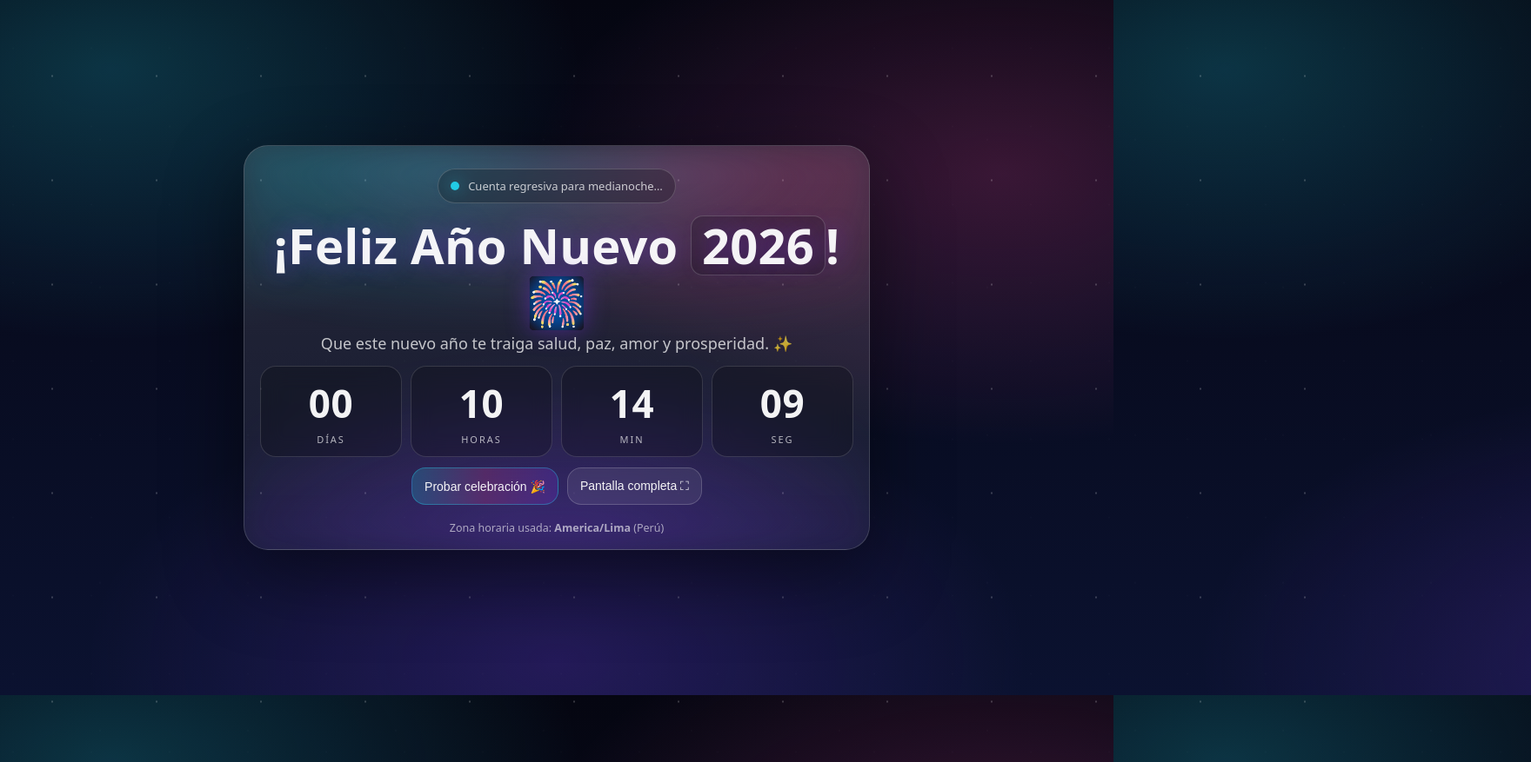
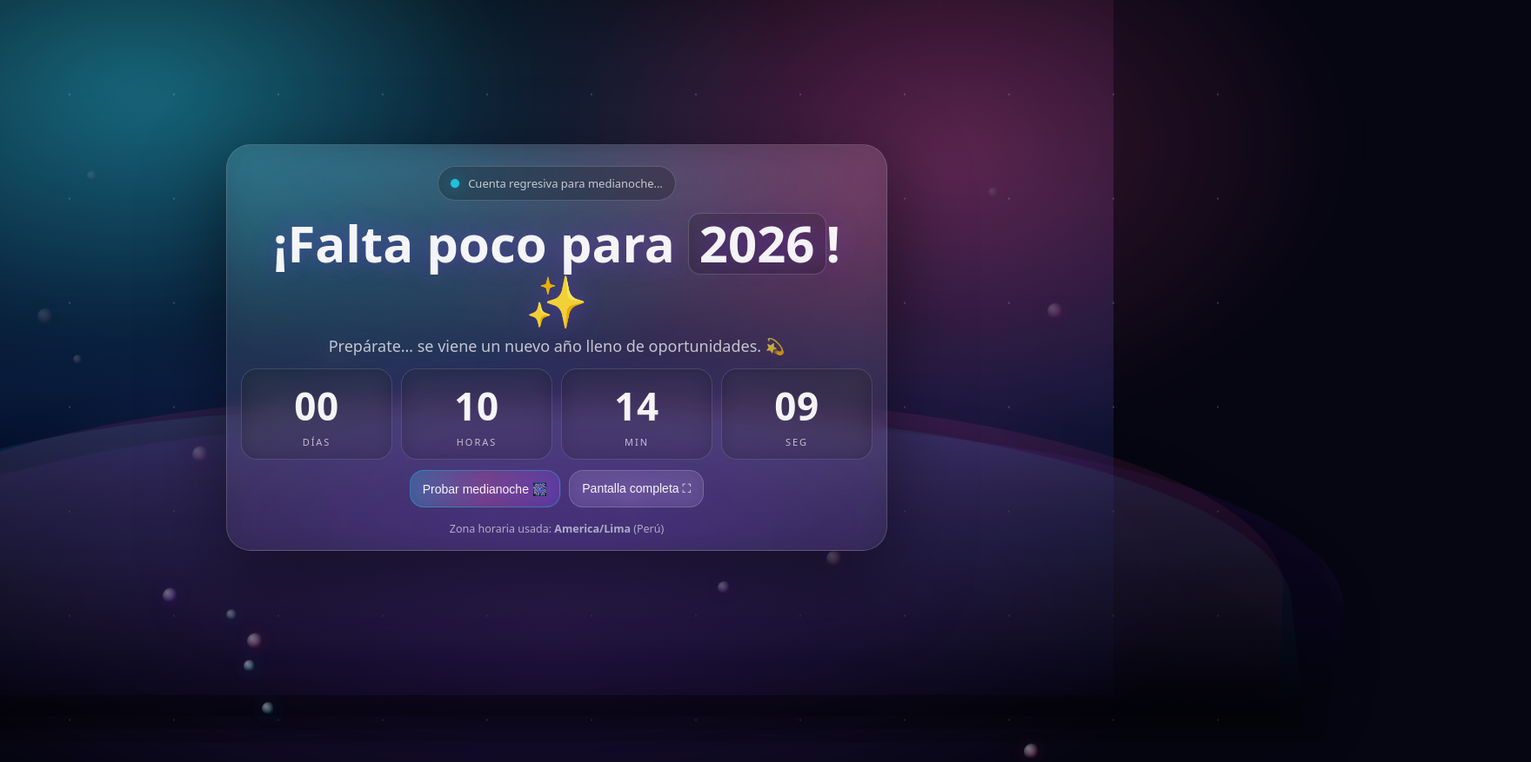
Before and after one commit to jcckirito/feliz-ano-nuevo, a plain HTML site: page index.html in a window 1280 px wide. Shown: the top 877 px of the page at 87% size, 1760 px wide, since content can reach past the window. After the commit the page ends 800 px from the top, so only its background shows below. Drawn offline with Linux system fonts and the light colour scheme.

Commit message:
Replace New Year countdown with countdown to midnight

```diff
--- a/index.html
+++ b/index.html
@@ -3,91 +3,204 @@
 <head>
   <meta charset="utf-8" />
   <meta name="viewport" content="width=device-width,initial-scale=1,viewport-fit=cover" />
-  <title>Feliz Año Nuevo</title>
+  <title>Cuenta regresiva - Año Nuevo</title>
   <style>
     :root{
-      --bg1:#050611; --bg2:#0b1230;
-      --glass:rgba(255,255,255,.10);
-      --stroke:rgba(255,255,255,.16);
-      --text:rgba(255,255,255,.95);
-      --muted:rgba(255,255,255,.74);
+      --text: rgba(255,255,255,.95);
+      --muted: rgba(255,255,255,.72);
+      --stroke: rgba(255,255,255,.16);
+      --glass: rgba(255,255,255,.10);
     }
-    *{box-sizing:border-box}
+    *{ box-sizing:border-box; }
+    html,body{ height:100%; }
     body{
-      margin:0; min-height:100vh; color:var(--text);
+      margin:0;
       font-family: system-ui,-apple-system,Segoe UI,Roboto,Arial,sans-serif;
-      background:
-        radial-gradient(900px 520px at 10% 10%, rgba(34,211,238,.22), transparent 60%),
-        radial-gradient(900px 520px at 90% 25%, rgba(236,72,153,.22), transparent 60%),
-        radial-gradient(900px 520px at 50% 95%, rgba(124,58,237,.22), transparent 60%),
-        linear-gradient(180deg, var(--bg1), var(--bg2));
+      color:var(--text);
       overflow:hidden;
+      background:#060612;
     }
 
-    /* Estrellas + brillo */
+    /* ===== Fondo animado (auroras + estrellas) ===== */
+    .bg{
+      position:fixed; inset:0;
+      background:
+        radial-gradient(1200px 700px at 15% 15%, rgba(34,211,238,.22), transparent 60%),
+        radial-gradient(1000px 700px at 85% 25%, rgba(236,72,153,.20), transparent 60%),
+        radial-gradient(1200px 800px at 50% 95%, rgba(124,58,237,.22), transparent 60%),
+        linear-gradient(180deg, #060612, #071232 55%, #040617);
+      pointer-events:none;
+    }
+    .aurora{
+      position:fixed; inset:-40%;
+      background:
+        radial-gradient(closest-side at 30% 30%, rgba(34,211,238,.35), transparent 62%),
+        radial-gradient(closest-side at 70% 35%, rgba(236,72,153,.25), transparent 62%),
+        radial-gradient(closest-side at 50% 70%, rgba(124,58,237,.30), transparent 65%);
+      filter: blur(26px);
+      opacity:.85;
+      animation: floatAurora 12s ease-in-out infinite alternate;
+      pointer-events:none;
+      mix-blend-mode: screen;
+    }
+    @keyframes floatAurora{
+      from{ transform: translate3d(-2%, -1%, 0) scale(1.02) rotate(-2deg); }
+      to  { transform: translate3d( 2%,  1%, 0) scale(1.08) rotate( 2deg); }
+    }
+
     .stars, .stars:before, .stars:after{
-      position:absolute; inset:-240px; content:"";
+      position:fixed; inset:-220px;
+      content:"";
       background-image: radial-gradient(#fff 1px, transparent 1px);
       background-size: 120px 120px;
-      opacity:.20;
-      animation: drift 40s linear infinite;
+      opacity:.18;
+      animation: drift 42s linear infinite;
       pointer-events:none;
-      filter: drop-shadow(0 0 6px rgba(255,255,255,.18));
+      filter: drop-shadow(0 0 6px rgba(255,255,255,.12));
     }
-    .stars:before{ background-size: 170px 170px; opacity:.14; animation-duration: 60s; }
-    .stars:after { background-size: 90px 90px;  opacity:.10; animation-duration: 85s; }
-    @keyframes drift { from{ transform: translateY(0);} to{ transform: translateY(220px);} }
+    .stars:before{ background-size: 160px 160px; opacity:.12; animation-duration: 62s; }
+    .stars:after { background-size: 90px  90px;  opacity:.09; animation-duration: 86s; }
+    @keyframes drift{ from{ transform: translateY(0);} to{ transform: translateY(240px);} }
 
-    .wrap{
-      min-height:100vh; display:grid; place-items:center;
-      padding: 18px;
+    /* ===== Paisaje (montañas) ===== */
+    .scene{
+      position:fixed; inset:0;
+      pointer-events:none;
+    }
+    .mountains{
+      position:absolute; left:0; right:0; bottom:-2px;
+      height: 46vh;
+      opacity:.95;
+      transform: translateZ(0);
+    }
+    .m1, .m2, .m3{
+      position:absolute; left:-10%; right:-10%;
+      height:100%;
+      background: linear-gradient(180deg, rgba(255,255,255,.08), rgba(0,0,0,.25));
+      filter: drop-shadow(0 16px 40px rgba(0,0,0,.35));
+      border-top-left-radius: 40% 55%;
+      border-top-right-radius: 45% 60%;
+      transform-origin: center bottom;
+    }
+    .m1{
+      bottom:-14%;
+      transform: skewX(-8deg) scaleX(1.15);
+      opacity:.55;
+      background: linear-gradient(180deg, rgba(124,58,237,.22), rgba(0,0,0,.35));
+    }
+    .m2{
+      bottom:-10%;
+      transform: skewX(6deg) scaleX(1.12);
+      opacity:.70;
+      background: linear-gradient(180deg, rgba(34,211,238,.18), rgba(0,0,0,.32));
+    }
+    .m3{
+      bottom:-6%;
+      transform: skewX(-2deg) scaleX(1.08);
+      opacity:.85;
+      background: linear-gradient(180deg, rgba(236,72,153,.16), rgba(0,0,0,.30));
     }
 
+    /* ===== Globos/Luces flotando ===== */
+    .floaters{
+      position:fixed; inset:0;
+      pointer-events:none;
+      opacity:.75;
+    }
+    .floater{
+      position:absolute;
+      width:14px; height:14px;
+      border-radius:999px;
+      background: radial-gradient(circle at 30% 30%, rgba(255,255,255,.9), rgba(255,255,255,.0) 60%),
+                  radial-gradient(circle at 50% 50%, rgba(34,211,238,.7), rgba(34,211,238,.0) 70%);
+      box-shadow: 0 0 22px rgba(34,211,238,.35);
+      animation: rise linear infinite;
+      filter: blur(.1px);
+    }
+    .floater.pink{
+      background: radial-gradient(circle at 30% 30%, rgba(255,255,255,.85), rgba(255,255,255,.0) 60%),
+                  radial-gradient(circle at 50% 50%, rgba(236,72,153,.7), rgba(236,72,153,.0) 70%);
+      box-shadow: 0 0 22px rgba(236,72,153,.30);
+    }
+    .floater.violet{
+      background: radial-gradient(circle at 30% 30%, rgba(255,255,255,.85), rgba(255,255,255,.0) 60%),
+                  radial-gradient(circle at 50% 50%, rgba(124,58,237,.75), rgba(124,58,237,.0) 70%);
+      box-shadow: 0 0 22px rgba(124,58,237,.32);
+    }
+    @keyframes rise{
+      from{ transform: translate3d(0, 22vh, 0); opacity: 0; }
+      10% { opacity: .9; }
+      to  { transform: translate3d(0, -110vh, 0); opacity: 0; }
+    }
+
+    /* ===== UI tarjeta ===== */
+    .wrap{
+      position:relative;
+      min-height:100vh;
+      display:grid;
+      place-items:center;
+      padding: 18px;
+      z-index:2;
+    }
     .card{
-      width:min(720px, 100%);
+      width:min(760px, 100%);
       border-radius: 28px;
       border:1px solid var(--stroke);
       background: linear-gradient(180deg, rgba(255,255,255,.12), rgba(255,255,255,.06));
-      box-shadow: 0 30px 90px rgba(0,0,0,.48);
+      box-shadow: 0 30px 90px rgba(0,0,0,.50);
       overflow:hidden;
       position:relative;
+      backdrop-filter: blur(12px);
     }
     .card:before{
-      content:""; position:absolute; inset:-2px;
+      content:"";
+      position:absolute; inset:-2px;
       background:
-        radial-gradient(700px 350px at 30% 0%, rgba(34,211,238,.30), transparent 60%),
-        radial-gradient(700px 350px at 70% 5%, rgba(236,72,153,.28), transparent 60%),
-        radial-gradient(820px 420px at 50% 105%, rgba(124,58,237,.30), transparent 60%);
+        radial-gradient(900px 450px at 30% 0%, rgba(34,211,238,.28), transparent 60%),
+        radial-gradient(900px 450px at 70% 0%, rgba(236,72,153,.22), transparent 60%),
+        radial-gradient(900px 500px at 50% 110%, rgba(124,58,237,.25), transparent 60%);
       filter: blur(18px);
-      opacity:.95;
+      opacity:.9;
       pointer-events:none;
     }
 
-    /* Fuegos/Confetti canvas */
-    #fx{ position:absolute; inset:0; pointer-events:none; }
+    #fx{
+      position:absolute; inset:0;
+      pointer-events:none;
+      z-index:1;
+    }
 
-    .content{ position:relative; padding: 26px 18px 18px; text-align:center; }
+    .content{
+      position:relative;
+      padding: 24px 16px 16px;
+      text-align:center;
+      z-index:2;
+    }
+
     .pill{
       display:inline-flex; gap:10px; align-items:center;
       padding: 10px 14px;
-      border-radius: 999px;
+      border-radius:999px;
       border:1px solid rgba(255,255,255,.18);
       background: rgba(0,0,0,.22);
       color: var(--muted);
-      backdrop-filter: blur(10px);
       font-size: 13px;
     }
-    .spark{
+    .dot{
       width:10px; height:10px; border-radius:999px;
       background: rgba(34,211,238,.95);
       box-shadow: 0 0 18px rgba(34,211,238,.55);
+      animation: pulse 1.6s ease-in-out infinite;
+    }
+    @keyframes pulse{
+      0%,100%{ transform:scale(1); opacity:.9; }
+      50%{ transform:scale(1.25); opacity:1; }
     }
 
     h1{
-      margin: 14px 0 8px;
-      font-size: clamp(34px, 7.5vw, 56px);
+      margin: 14px 0 10px;
+      font-size: clamp(34px, 7.5vw, 58px);
       line-height: 1.05;
-      letter-spacing: .2px;
       text-shadow: 0 0 28px rgba(124,58,237,.45);
     }
     .year{
@@ -96,8 +209,9 @@
       border-radius: 14px;
       border: 1px solid rgba(255,255,255,.18);
       background: rgba(0,0,0,.18);
-      font-weight: 800;
+      font-weight: 900;
     }
+
     .subtitle{
       margin: 0 auto 14px;
       max-width: 65ch;
@@ -105,12 +219,11 @@
       font-size: clamp(15px, 4vw, 18px);
     }
 
-    /* Contador estilo “tarjeta grande” para celular */
-    .countWrap{
-      margin: 14px 0 12px;
+    .count{
       display:grid;
       gap: 10px;
       grid-template-columns: repeat(4, minmax(0,1fr));
+      margin: 14px 0 12px;
     }
     .box{
       background: rgba(0,0,0,.22);
@@ -132,7 +245,13 @@
       color: rgba(255,255,255,.68);
     }
 
-    .actions{ display:flex; gap:10px; justify-content:center; flex-wrap:wrap; margin-top: 10px; }
+    .actions{
+      display:flex;
+      gap:10px;
+      justify-content:center;
+      flex-wrap:wrap;
+      margin-top: 10px;
+    }
     button{
       border: 1px solid rgba(255,255,255,.18);
       background: rgba(255,255,255,.08);
@@ -151,38 +270,53 @@
     }
 
     .footer{
-      position:relative;
       padding: 0 16px 16px;
       text-align:center;
       font-size: 12.5px;
       color: rgba(255,255,255,.60);
+      position:relative;
+      z-index:2;
     }
 
     /* Mejor en pantallas pequeñas */
     @media (max-width: 420px){
-      .countWrap{ grid-template-columns: repeat(2, minmax(0,1fr)); }
+      .count{ grid-template-columns: repeat(2, minmax(0,1fr)); }
       .content{ padding: 22px 14px 14px; }
     }
   </style>
 </head>
 
 <body>
+  <div class="bg"></div>
+  <div class="aurora"></div>
   <div class="stars"></div>
+
+  <div class="scene">
+    <div class="mountains" id="mountains">
+      <div class="m1"></div>
+      <div class="m2"></div>
+      <div class="m3"></div>
+    </div>
+  </div>
+
+  <div class="floaters" id="floaters"></div>
 
   <div class="wrap">
     <div class="card">
       <canvas id="fx"></canvas>
 
       <div class="content">
-        <div class="pill"><span class="spark"></span><span id="status">Cuenta regresiva para medianoche…</span></div>
+        <div class="pill"><span class="dot"></span><span id="status">Cuenta regresiva para medianoche…</span></div>
 
-        <h1>¡Feliz Año Nuevo <span class="year" id="yearTxt"></span>! 🎆</h1>
+        <h1 id="title">
+          ¡Falta poco para <span class="year" id="yearTxt"></span>! ✨
+        </h1>
 
         <div class="subtitle" id="msg">
-          Que este nuevo año te traiga salud, paz, amor y prosperidad. ✨
+          Prepárate… se viene un nuevo año lleno de oportunidades. 💫
         </div>
 
-        <div class="countWrap" aria-label="Contador">
+        <div class="count" aria-label="Contador">
           <div class="box"><div class="num" id="d">00</div><div class="lbl">Días</div></div>
           <div class="box"><div class="num" id="h">00</div><div class="lbl">Horas</div></div>
           <div class="box"><div class="num" id="m">00</div><div class="lbl">Min</div></div>
@@ -190,7 +324,7 @@
         </div>
 
         <div class="actions">
-          <button class="primary" id="btnTest">Probar celebración 🎉</button>
+          <button class="primary" id="btnTest">Probar medianoche 🎆</button>
           <button id="btnFullscreen">Pantalla completa ⛶</button>
         </div>
       </div>
@@ -201,14 +335,15 @@
 
   <script>
     // ===== PERSONALIZA AQUÍ =====
-    const PARA = "";            // Ej: "Para: Familia Urrutia"
-    const MENSAJE_EXTRA = "";   // Ej: "Gracias por acompañarnos este año ❤️"
+    const PARA = "";               // Ej: "Para mi familia ❤️"
+    const MENSAJE_NOCHE = "Que este nuevo año te traiga mucha salud, trabajo, dinero, paz y prosperidad. Que todo lo bueno se multiplique y que nunca falte la alegría. ¡Vamos con todo! ✨";
+    const FIRMA = "";              // Ej: "— Hugo"
     const timeZone = "America/Lima";
 
     const $ = (id) => document.getElementById(id);
     const pad2 = (n) => String(n).padStart(2, "0");
 
-    // Ahora en hora Perú (sin depender del reloj del navegador en otra TZ)
+    // ===== Reloj en hora Perú =====
     function nowInTZ() {
       const parts = new Intl.DateTimeFormat("en-US", {
         timeZone,
@@ -221,7 +356,6 @@
       const hh = +get("hour"), mm = +get("minute"), ss = +get("second");
       return new Date(y, mo-1, da, hh, mm, ss);
     }
-
     function nextMidnight() {
       const n = nowInTZ();
       const t = new Date(n);
@@ -230,7 +364,43 @@
       return t;
     }
 
-    // ===== EFECTO CONFETTI (más intenso) =====
+    // ===== Paisaje con parallax suave =====
+    const mountains = $("mountains");
+    window.addEventListener("deviceorientation", (e) => {
+      // en algunos celulares funciona, en otros no; si no, no pasa nada
+      const x = (e.gamma || 0) / 45; // -1 a 1 aprox
+      mountains.style.transform = `translate3d(${x * 10}px, 0, 0)`;
+    });
+
+    // ===== Luces/Globos flotando =====
+    function makeFloaters() {
+      const holder = $("floaters");
+      holder.innerHTML = "";
+      const count = 18;
+      for (let i=0;i<count;i++){
+        const el = document.createElement("div");
+        el.className = "floater";
+        const r = Math.random();
+        if (r < .33) el.classList.add("pink");
+        else if (r < .66) el.classList.add("violet");
+
+        const left = Math.random()*100;
+        const size = 10 + Math.random()*10;
+        const dur  = 10 + Math.random()*16;
+        const delay= Math.random()*8;
+
+        el.style.left = left + "vw";
+        el.style.bottom = (-10 - Math.random()*20) + "vh";
+        el.style.width = size + "px";
+        el.style.height= size + "px";
+        el.style.animationDuration = dur + "s";
+        el.style.animationDelay = (-delay) + "s";
+        holder.appendChild(el);
+      }
+    }
+    makeFloaters();
+
+    // ===== Confetti/Fuegos (canvas) =====
     const canvas = $("fx");
     const ctx = canvas.getContext("2d");
     let W=0, H=0, pieces=[], anim=null;
@@ -242,17 +412,17 @@
     }
     window.addEventListener("resize", resize);
 
-    function burst(count=260) {
+    function burst(count=320) {
       pieces = Array.from({length: count}, () => ({
         x: Math.random()*W,
-        y: H + 30 + Math.random()*100,
+        y: H + 40 + Math.random()*80,
         r: 4 + Math.random()*7,
         vy: -(4 + Math.random()*7),
-        vx: -2.5 + Math.random()*5,
+        vx: -2.6 + Math.random()*5.2,
         g: 0.12 + Math.random()*0.08,
         a: Math.random()*Math.PI*2,
-        va: -0.20 + Math.random()*0.40,
-        life: 240 + Math.random()*220
+        va: -0.22 + Math.random()*0.44,
+        life: 260 + Math.random()*220
       }));
     }
 
@@ -269,44 +439,46 @@
         ctx.save();
         ctx.translate(p.x, p.y);
         ctx.rotate(p.a);
-        ctx.fillStyle = `hsla(${hue}, 95%, 70%, 0.95)`;
+        ctx.fillStyle = `hsla(${hue}, 95%, 70%, 0.96)`;
         ctx.fillRect(-p.r, -p.r/2, p.r*2, p.r);
         ctx.restore();
       }
-      pieces = pieces.filter(p => p.life > 0 && p.y < H + 80);
+      pieces = pieces.filter(p => p.life > 0 && p.y < H + 90);
       if (pieces.length > 0) anim = requestAnimationFrame(draw);
     }
 
     function celebrate(auto=false) {
       cancelAnimationFrame(anim);
       resize();
-      burst(300);
+      burst(360);
       draw();
 
-      // Vibración (solo funciona en algunos celulares/navegadores)
       if (navigator.vibrate) navigator.vibrate([120, 60, 120]);
 
-      // Si es automático por medianoche, cambia el mensaje
       if (auto) {
-        $("msg").innerHTML = (PARA ? `<b>${PARA}</b><br>` : "") +
-          "¡Feliz Año Nuevo! 🎇<br>Que este año sea increíble para ti. ✨" +
-          (MENSAJE_EXTRA ? `<br><br>${MENSAJE_EXTRA}` : "");
+        $("status").textContent = "¡Ya es medianoche! 🎉";
       }
     }
 
-    // ===== UI =====
-    function setPersonal() {
+    // ===== Contenido / Texto =====
+    function setHeader() {
       const y = nowInTZ().getFullYear() + 1;
       $("yearTxt").textContent = y;
-      if (PARA || MENSAJE_EXTRA) {
-        $("msg").innerHTML =
-          (PARA ? `<b>${PARA}</b><br>` : "") +
-          "Que este nuevo año te traiga salud, paz, amor y prosperidad. ✨" +
-          (MENSAJE_EXTRA ? `<br><br>${MENSAJE_EXTRA}` : "");
-      }
     }
 
-    let alreadyCelebrated = false;
+    function showMidnightMessage() {
+      const y = nowInTZ().getFullYear(); // ya cambió el año
+      document.title = `¡Feliz Año Nuevo ${y}!`;
+
+      $("title").innerHTML = `¡Feliz Año Nuevo <span class="year">${y}</span>! 🎇`;
+      $("msg").innerHTML =
+        (PARA ? `<b>${PARA}</b><br><br>` : "") +
+        MENSAJE_NOCHE +
+        (FIRMA ? `<br><br><b>${FIRMA}</b>` : "");
+    }
+
+    // ===== Countdown =====
+    let already = false;
 
     function tick() {
       const n = nowInTZ();
@@ -314,23 +486,27 @@
       const diff = t - n;
 
       if (diff <= 0) {
-        if (!alreadyCelebrated) {
-          alreadyCelebrated = true;
-          $("status").textContent = "¡Ya es medianoche! 🎉";
-          $("d").textContent = "00"; $("h").textContent = "00";
-          $("m").textContent = "00"; $("s").textContent = "00";
-          celebrate(true); // AUTO cuando llega medianoche
+        if (!already) {
+          already = true;
+
+          // poner contador en 00
+          $("d").textContent = "00";
+          $("h").textContent = "00";
+          $("m").textContent = "00";
+          $("s").textContent = "00";
+
+          // Cambiar texto principal y celebrar
+          showMidnightMessage();
+          celebrate(true);
         }
         return;
       }
 
-      $("status").textContent = "Cuenta regresiva para medianoche…";
-
       const totalSec = Math.floor(diff/1000);
       const days = Math.floor(totalSec/86400);
       const hours = Math.floor((totalSec%86400)/3600);
-      const mins = Math.floor((totalSec%3600)/60);
-      const secs = totalSec%60;
+      const mins  = Math.floor((totalSec%3600)/60);
+      const secs  = totalSec%60;
 
       $("d").textContent = pad2(days);
       $("h").textContent = pad2(hours);
@@ -338,7 +514,13 @@
       $("s").textContent = pad2(secs);
     }
 
-    $("btnTest").addEventListener("click", () => celebrate(false));
+    // ===== Botones =====
+    $("btnTest").addEventListener("click", () => {
+      // Simula medianoche para probar
+      showMidnightMessage();
+      celebrate(false);
+    });
+
     $("btnFullscreen").addEventListener("click", async () => {
       try {
         if (!document.fullscreenElement) await document.documentElement.requestFullscreen();
@@ -346,7 +528,8 @@
       } catch (e) {}
     });
 
-    setPersonal();
+    // Init
+    setHeader();
     resize();
     tick();
     setInterval(tick, 250);
```
